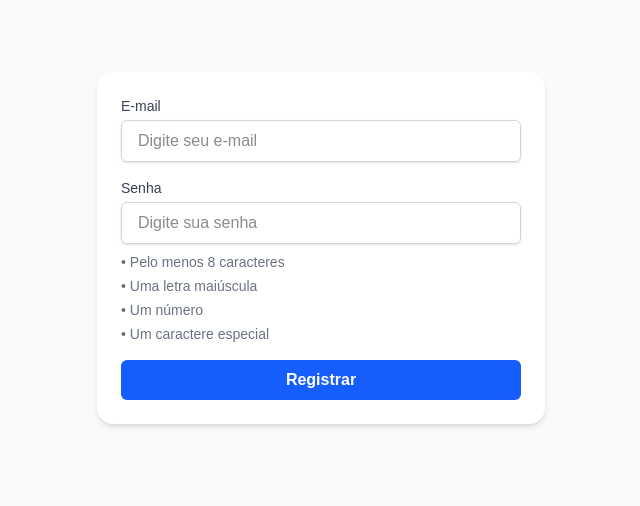
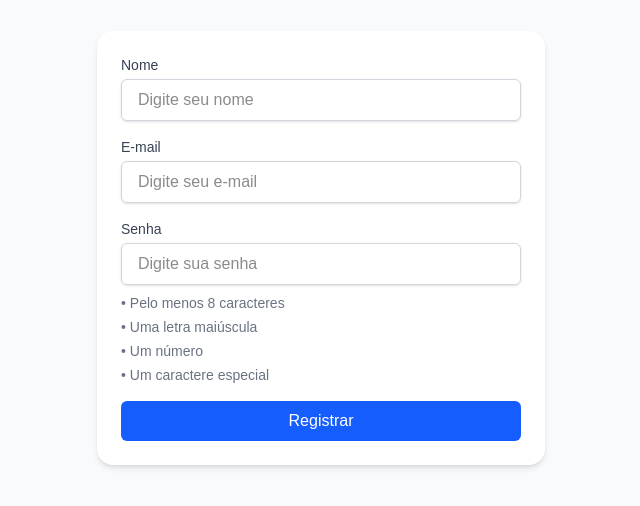
Before and after one commit to htamagnus/web-velox, a Next.js app: page /register in a window 1280 px wide. Shown: the part 152-658 px from the top of the page, without its empty margins (319-959 px from the left). Built offline with nearby package versions, Linux system fonts and the light colour scheme; no server answers.

Commit message:
update register with redirect to onboarding when register is done

```diff
--- a/src/components/register-form/register-form.component.tsx
+++ b/src/components/register-form/register-form.component.tsx
@@ -4,14 +4,20 @@ import React, { useEffect, useState } from 'react'
 import ApiVeloxService from '@/providers/api-velox.provider'
 import { registerSchema } from '@/validations/register-schema'
 import { ApiError } from '@/errors/api-errors'
+import Button from '../ui/button/button'
+import { useAuth } from '@/contexts/auth-context'
+import { useRouter } from 'next/navigation'
 
 export default function RegisterForm() {
   const apiVelox = new ApiVeloxService()
-  const [fieldErrors, setFieldErrors] = useState<{ email?: string; password?: string }>({})
+  const router = useRouter()
+
+  const [fieldErrors, setFieldErrors] = useState<{ name?:string; email?: string; password?: string }>({})
   const [globalError, setGlobalError] = useState('')
   const [success, setSuccess] = useState('')
   const [loading, setLoading] = useState(false)
   const [password, setPassword] = useState('')
+  const { login } = useAuth()
 
   const handleSubmit = async (event: React.FormEvent) => {
     event.preventDefault()
@@ -24,6 +30,7 @@ export default function RegisterForm() {
     const formData = new FormData(form)
 
     const rawData = {
+      name: formData.get('name')?.toString().trim() ?? '',
       email: formData.get('email')?.toString().trim() ?? '',
       password: formData.get('password')?.toString().trim() ?? '',
     }
@@ -33,6 +40,7 @@ export default function RegisterForm() {
     if (!result.success) {
       const errors = result.error.flatten().fieldErrors
       setFieldErrors({
+        name: errors.name?.[0],
         email: errors.email?.[0],
         password: errors.password?.[0],
       })
@@ -43,8 +51,9 @@ export default function RegisterForm() {
     const validData = result.data
 
     try {
-      await apiVelox.register(validData)
-      setSuccess('Usuário registrado com sucesso!')
+      const response = await apiVelox.register(validData)
+      login(response)
+      router.push('/onboarding')
       form.reset()
     } catch (err) {
       if (err instanceof ApiError) {
@@ -70,6 +79,22 @@ export default function RegisterForm() {
 
   return (
     <form onSubmit={handleSubmit} className="w-full max-w-md mx-auto p-6 bg-white rounded-2xl shadow-md space-y-4">
+            <div>
+        <label htmlFor="name" className="block text-sm font-medium text-gray-700">
+          Nome
+        </label>
+        <input
+          type="text"
+          name="name"
+          id="name"
+          className={`mt-1 block w-full px-4 py-2 border ${
+            fieldErrors.name ? 'border-red-500' : 'border-gray-300'
+          } rounded-md shadow-sm focus:ring-2 focus:ring-blue-500 focus:outline-none`}
+          placeholder="Digite seu nome"
+          required
+        />
+        {fieldErrors.name && <p className="text-sm text-red-500 mt-1">{fieldErrors.name}</p>}
+      </div>
       <div>
         <label htmlFor="email" className="block text-sm font-medium text-gray-700">
           E-mail
@@ -117,13 +142,13 @@ export default function RegisterForm() {
         {fieldErrors.password && <p className="text-sm text-red-500 mt-1">{fieldErrors.password}</p>}
       </div>
 
-      <button
+      <Button
         type="submit"
-        disabled={loading}
-        className="w-full py-2 px-4 bg-blue-600 text-white font-semibold rounded-md hover:bg-blue-700 transition disabled:opacity-50"
+        loading={loading}
+        variant="primary"
       >
         {loading ? 'Enviando...' : 'Registrar'}
-      </button>
+      </Button>
 
       {globalError && <p className="text-center text-sm text-red-600">{globalError}</p>}
       {success && <p className="text-center text-sm text-green-600">{success}</p>}
```
